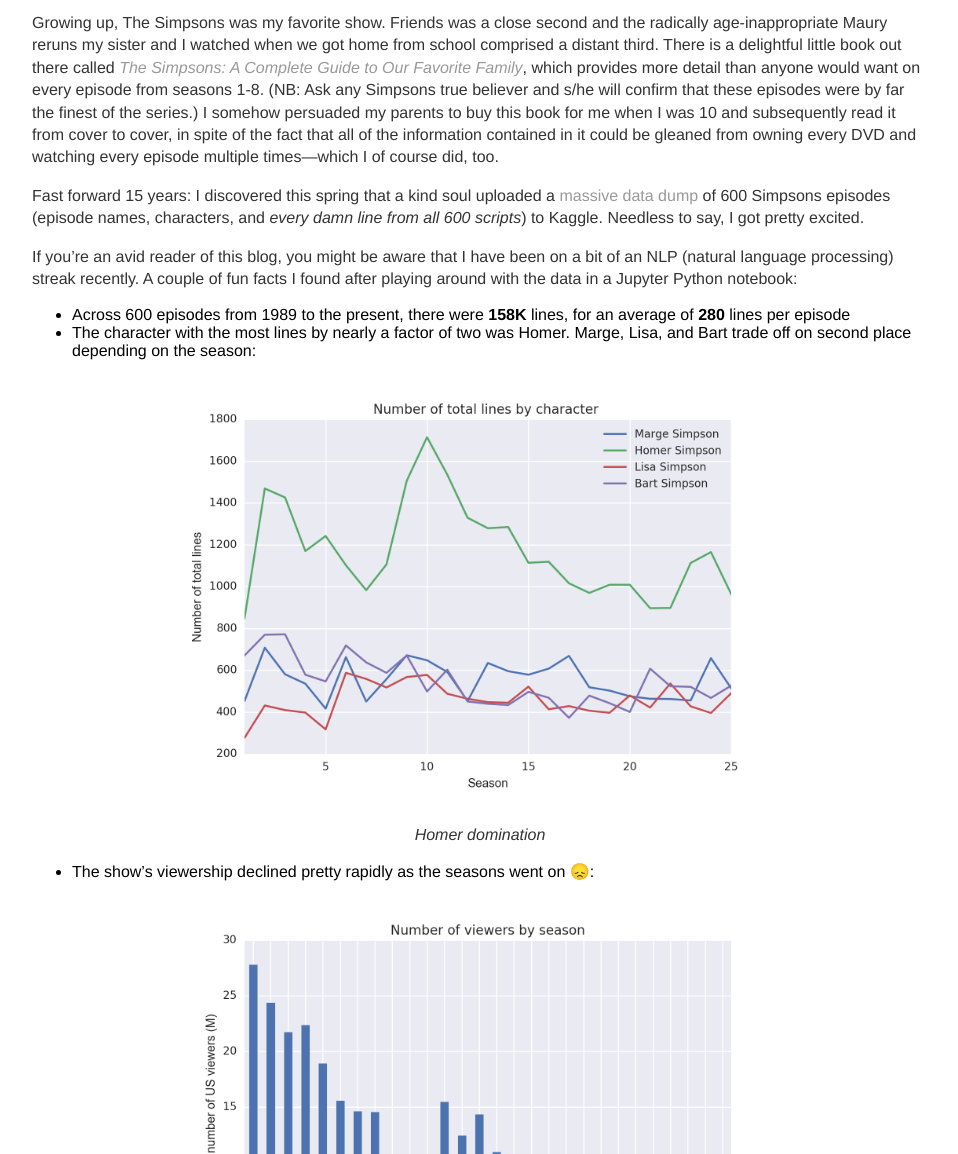
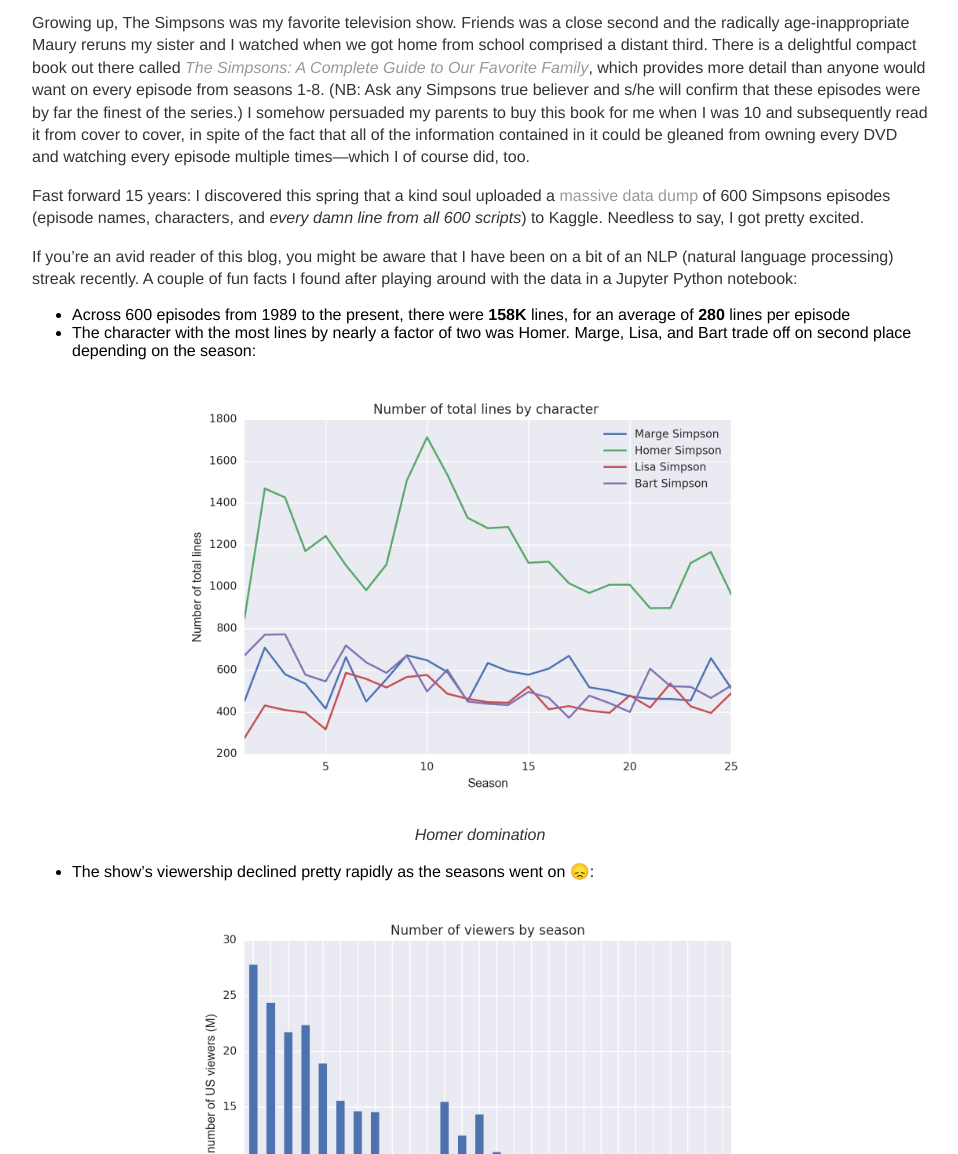
Before and after one commit to davidjwiner/davidjwiner.github.io, a Jekyll site: the page built from _posts/2017-05-18-fun-with-the-simpsons.md, in a window 1280 px wide and 1400 px high, scrolled down 281 px, cut to the strip 246-1400 px from the top of the window. Shown: the whole strip, without its empty margins (160-1118 px from the left). Built offline with Jekyll 4.4.1, drawn with Linux system fonts in a browser that asks for light colours; nearby versions of some CDN libraries; comment, search, counter and statistics services are not loaded; some of the changed text lies outside the part shown.

Commit message:
Update Simpsons post

```diff
--- a/_posts/2017-05-18-fun-with-the-simpsons.md
+++ b/_posts/2017-05-18-fun-with-the-simpsons.md
@@ -6,7 +6,7 @@
 
 <iframe width="560" height="315" src="https://www.youtube.com/embed/SR8WWFzrZAg" frameborder="0" allowfullscreen></iframe>
 
-Growing up, The Simpsons was my favorite show. Friends was a close second and the radically age-inappropriate Maury reruns my sister and I watched when we got home from school comprised a distant third. There is a delightful little book out there called [_The Simpsons: A Complete Guide to Our Favorite Family_](https://www.amazon.com/Simpsons-Complete-Guide-Favorite-Family/dp/0060952520), which provides more detail than anyone would want on every episode from seasons 1-8. (NB: Ask any Simpsons true believer and s/he will confirm that these episodes were by far the finest of the series.) I somehow persuaded my parents to buy this book for me when I was 10 and subsequently read it from cover to cover, in spite of the fact that all of the information contained in it could be gleaned from owning every DVD and watching every episode multiple times---which I of course did, too.
+Growing up, The Simpsons was my favorite television show. Friends was a close second and the radically age-inappropriate Maury reruns my sister and I watched when we got home from school comprised a distant third. There is a delightful compact book out there called [_The Simpsons: A Complete Guide to Our Favorite Family_](https://www.amazon.com/Simpsons-Complete-Guide-Favorite-Family/dp/0060952520), which provides more detail than anyone would want on every episode from seasons 1-8. (NB: Ask any Simpsons true believer and s/he will confirm that these episodes were by far the finest of the series.) I somehow persuaded my parents to buy this book for me when I was 10 and subsequently read it from cover to cover, in spite of the fact that all of the information contained in it could be gleaned from owning every DVD and watching every episode multiple times---which I of course did, too.
 
 Fast forward 15 years: I discovered this spring that a kind soul uploaded a [massive data dump](https://www.kaggle.com/wcukierski/the-simpsons-by-the-data) of 600 Simpsons episodes (episode names, characters, and _every damn line from all 600 scripts_) to Kaggle. Needless to say, I got pretty excited. <!--more-->
 
```
Also changed, not shown: other parts of _posts/2017-05-18-fun-with-the-simpsons.md (+1 -1 lines).
